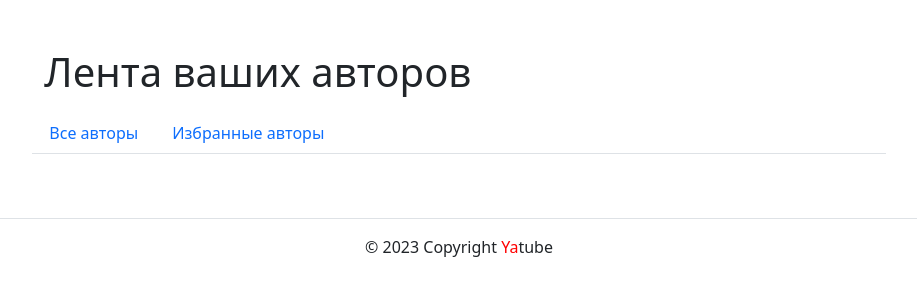
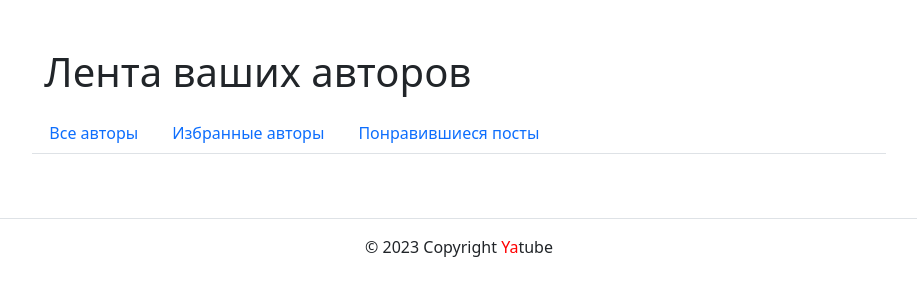
Before and after one commit to gavagaver/yatube, a Django app: page /follow/ in a window 1280 px wide. Shown: the part 56-356 px from the top of the page, without its empty margins (181-1098 px from the left). Run offline with Django 3.2, Linux system fonts and the light colour scheme; the visitor is signed in with stand-in values (Sample User, id 1); data comes from the database, SQL or seed files in the repository; data that the repository does not hold is empty; some libraries are stand-ins or nearby versions.

Commit message:
Added likes_index link

```diff
--- a/yatube/templates/posts/includes/switcher.html
+++ b/yatube/templates/posts/includes/switcher.html
@@ -17,6 +17,14 @@
           Избранные авторы
         </a>
       </li>
+      <li class="nav-item">
+        <a
+           class="nav-link {% if like %}active{% endif %}"
+           href="{% url 'posts:likes_index' %}"
+        >
+          Понравившиеся посты
+        </a>
+      </li>
     </ul>
   </div>
 {% endif %}
```
